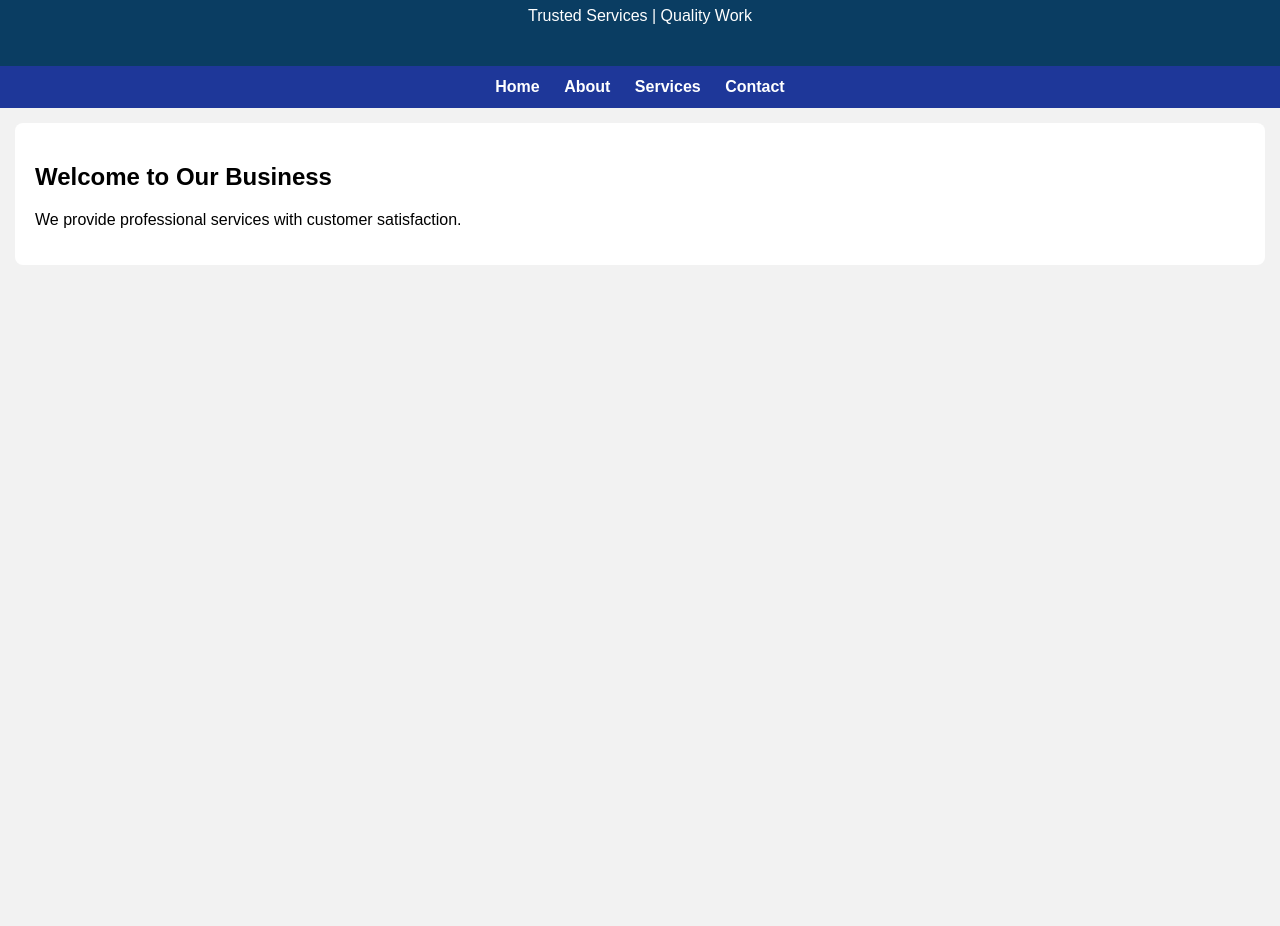
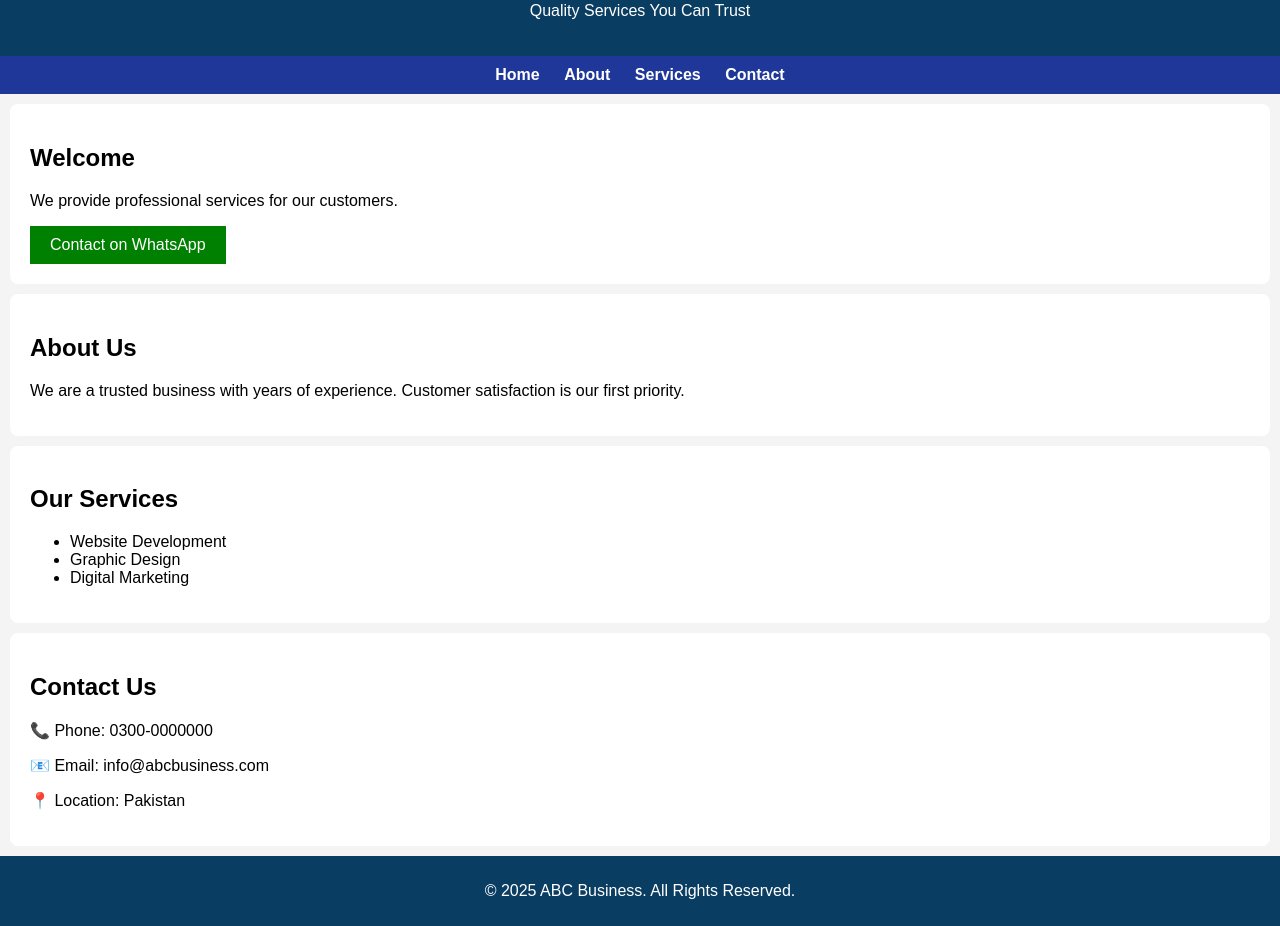
Before and after one commit to farhantayyab314-png/Farhantayyab.github.io, a plain HTML site: page Index.html in a window 1280 px wide. Shown: the part 98-1024 px from the top of the page. Before the commit the page ends 800 px from the top, so only its background shows below. Drawn offline with Linux system fonts and the light colour scheme.

Commit message:
Update index.html

```diff
--- a/Index.html
+++ b/Index.html
@@ -1,24 +1,24 @@
 <!DOCTYPE html>
 <html>
 <head>
-<title>Professional Business Website</title>
+<title>My Business Website</title>
 <meta name="viewport" content="width=device-width, initial-scale=1.0">
 <style>
 body{
   margin:0;
   font-family:Arial;
-  background:#f2f2f2;
+  background:#f4f4f4;
 }
 header{
   background:#0a3d62;
   color:white;
-  padding:25px;
+  padding:20px;
   text-align:center;
 }
 nav{
   background:#1e3799;
-  padding:12px;
   text-align:center;
+  padding:10px;
 }
 nav a{
   color:white;
@@ -27,40 +27,23 @@ nav a{
   font-weight:bold;
 }
 section{
+  padding:20px;
   background:white;
-  margin:15px;
-  padding:20px;
+  margin:10px;
   border-radius:8px;
 }
 button{
+  padding:10px 20px;
   background:green;
   color:white;
-  padding:12px 20px;
   border:none;
   font-size:16px;
-  cursor:pointer;
-}
-input, textarea{
-  width:100%;
-  padding:10px;
-  margin:5px 0;
 }
 footer{
   background:#0a3d62;
   color:white;
   text-align:center;
   padding:10px;
-}
-.whatsapp{
-  position:fixed;
-  bottom:15px;
-  right:15px;
-  background:#25D366;
-  color:white;
-  padding:15px;
-  border-radius:50%;
-  font-size:20px;
-  text-decoration:none;
 }
 </style>
 </head>
@@ -69,7 +52,7 @@ footer{
 
 <header>
   <h1>ABC Business</h1>
-  <p>Trusted Services | Quality Work</p>
+  <p>Quality Services You Can Trust</p>
 </header>
 
 <nav>
@@ -80,5 +63,40 @@ footer{
 </nav>
 
 <section id="home">
-  <h2>Welcome to Our Business</h2>
-  <p>We provide professional services with customer satisfaction.</p
+  <h2>Welcome</h2>
+  <p>We provide professional services for our customers.</p>
+  <button onclick="window.open('https://wa.me/923XXXXXXXXX')">
+    Contact on WhatsApp
+  </button>
+</section>
+
+<section id="about">
+  <h2>About Us</h2>
+  <p>
+    We are a trusted business with years of experience.
+    Customer satisfaction is our first priority.
+  </p>
+</section>
+
+<section id="services">
+  <h2>Our Services</h2>
+  <ul>
+    <li>Website Development</li>
+    <li>Graphic Design</li>
+    <li>Digital Marketing</li>
+  </ul>
+</section>
+
+<section id="contact">
+  <h2>Contact Us</h2>
+  <p>📞 Phone: 0300-0000000</p>
+  <p>📧 Email: info@abcbusiness.com</p>
+  <p>📍 Location: Pakistan</p>
+</section>
+
+<footer>
+  <p>© 2025 ABC Business. All Rights Reserved.</p>
+</footer>
+
+</body>
+</html>
```
